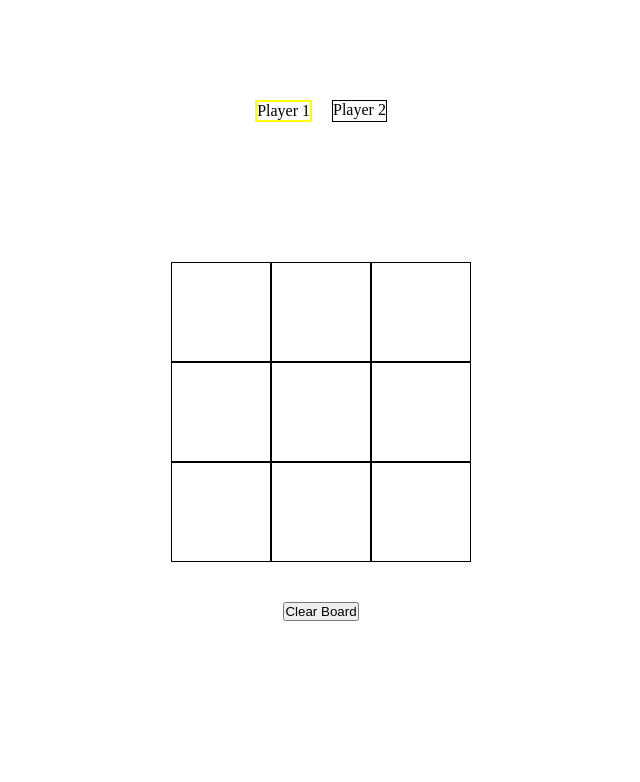
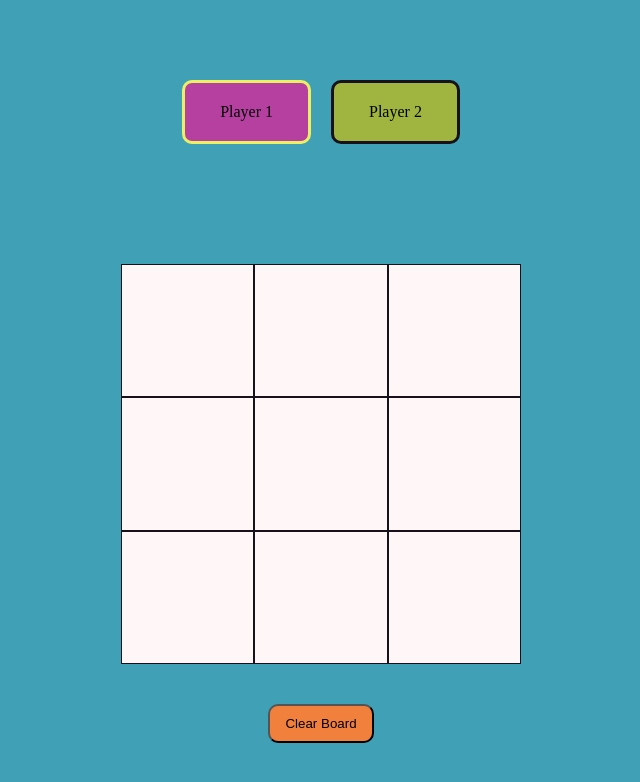
Before and after one commit to MaxPowerfulness/Tic-Tac-Toe, a plain HTML site: page index.html in a window 1280 px wide. Shown: the whole page, without its empty margins (319-959 px from the left). Drawn offline with Linux system fonts and the light colour scheme.

Commit message:
Added basic styling

```diff
--- a/index.html
+++ b/index.html
@@ -10,8 +10,8 @@
 </head>
 <body>
     <div id="turnIndicator">
-        <div class="player1">Player 1</div>
-        <div class="player2">Player 2</div>
+        <div class="player1 player1Background">Player 1</div>
+        <div class="player2 player2Background">Player 2</div>
     </div>
     <div id="gameBoardContainer">
         <div class="gameBoard">
--- a/script.js
+++ b/script.js
@@ -37,7 +37,7 @@ const gameFlow = (() => {
 // Tic Tac Toe gameboard
 const gameBoard = (() => {
     let board = [[1, 2, 3], [4, 5, 6], [7, 8, 9]];
-    let counter = 0;
+    let counter = 0; // To keep track of number of moves made for tie game purposes.
     // Identifies the position where the player's move is made, returns the row,column index.
     const getGridPosition = (gridItem) => {
       const row = Number(gridItem.dataset.row);
@@ -89,6 +89,8 @@ const gameBoard = (() => {
          gameFlow.nextTurn();
       };
       gameBoardContainer.classList.remove('unClickable');
+      gridItems.forEach(item => item.classList.remove('player1Background') | item.classList.remove('player2Background'));
+      counter = 0;
     };
 
     // When a grid item is clicked, then turn order alternates, the player's selection (x or o) is assinged to the DOM, and assigned to the board array.
@@ -101,6 +103,11 @@ const gameBoard = (() => {
             let choice = gameFlow.nextTurn() // Changes the players turn each iteration
             if (list[i].textContent == '') {
                list[i].textContent = choice.selection;
+            };
+            if (choice.selection === 'O') { // Changes background color of gridItems.
+               list[i].classList.add('player1Background');
+            } else {
+               list[i].classList.add('player2Background');
             };
             list[i].classList.add('clicked'); // For indication that a grid item was clicked.
             list[i].addEventListener('transitionend', removeTransition);
--- a/styles.css
+++ b/styles.css
@@ -1,6 +1,8 @@
 :root {
     --yellow: #EDF060;
-    --turquoise: #225560;
+    --purple: #b540a0;
+    --gold: #a0b540;
+    --Light-turquoise: #40A0B5;
     --light-black: #171219;
     --orange: #F0803C;
     --violet: #310D20;
@@ -10,7 +12,7 @@
     --spacing-md: 15px;
     --spacing-lg: 20px;
     --spacing-xl: 40px;
-    --spacing-xxl: 100px;
+    --spacing-xxl: 80px;
 }
 
 * {
@@ -24,7 +26,32 @@ body {
     display: flex;
     flex-direction: column;
     align-items: center;
-    gap: var(--spacing-xl)
+    gap: var(--spacing-xl);
+    background: var(--Light-turquoise);
+}
+
+/* Game board */
+#gameBoardContainer {
+    margin-top: var(--spacing-xxl);
+}
+
+.gameBoard {
+    display: grid;
+    grid-template-columns: repeat(3, 1fr);
+    grid-template-rows: repeat(3, 1fr);
+    text-align: center;
+    width: 400px;
+    height: 400px;
+    background: rgb(255, 247, 247);
+}
+
+.boardSquare {
+    border: 1px solid var(--light-black);
+    transition: all 0.3s;
+    display: flex;
+    justify-content: center;
+    align-items: center;
+    font-size: 25px;
 }
 
 
@@ -37,36 +64,37 @@ body {
 
 .player1,
 .player2 {
-    border: 1px black solid;
+    border: 3px var(--light-black) solid;
+    padding: var(--spacing-lg) 35px;
+    border-radius: var(--border-radius);
+    background: var(--violet);
 }
 
+.player1Background {
+    background: var(--purple);
+}
+
+.player2Background {
+    background: var(--gold);
+}
+
+#boardClearBtn {
+    padding: var(--spacing-sm) var(--spacing-md);
+    border-radius: var(--border-radius);
+    background: var(--orange);
+}
+
+
 .active {
-    border: 2px yellow solid;
+    border: 3px var(--yellow) solid;
 }
 
 .clicked {
     transform: scale(1.1);
-    border-color: rgb(214, 175, 0);
-    box-shadow: 0 0 10px rgb(214, 175, 0);
+    border: 3px solid var(--yellow);
+    box-shadow: 0px 0px 10px var(--yellow);
 }
 
 .unClickable {
     pointer-events: none;
 }
-
-/* Game board */
-#gameBoardContainer {
-    margin-top: var(--spacing-xxl);
-}
-
-.gameBoard {
-    display: grid;
-    grid-template-columns: repeat(3, 100px);
-    grid-template-rows: repeat(3, 100px);
-    text-align: center;
-}
-
-.boardSquare {
-    border: 1px solid black;
-    transition: all 0.3s;
-}
```
